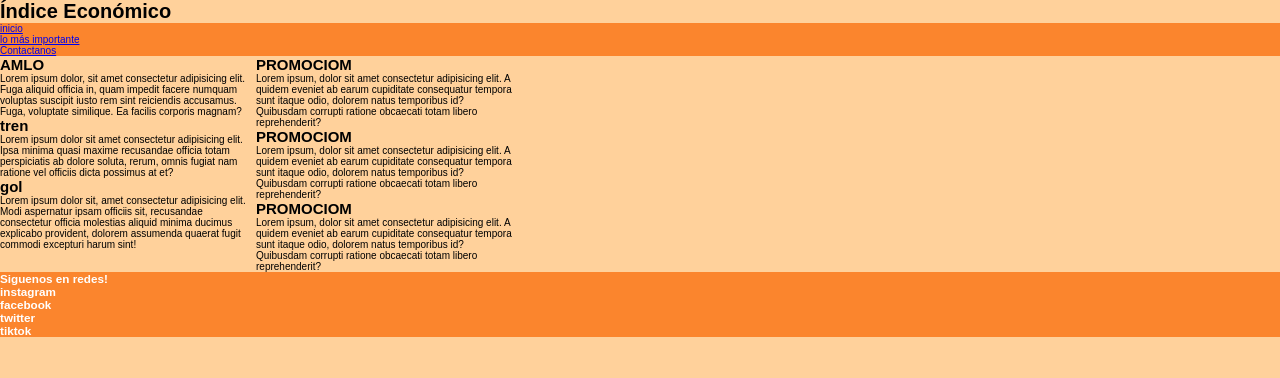
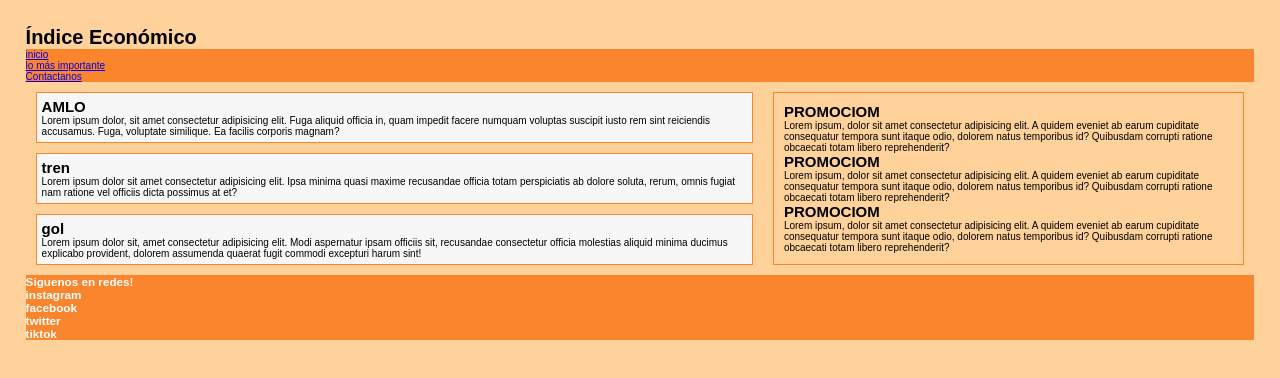
Before and after one commit to mauroAlvarado994/indice-ecoconimo, a plain HTML site: page index.html in a window 1280 px wide. Drawn offline with Linux system fonts and the light colour scheme; a web font is replaced by a local one.

Commit message:
all good la estructura bien

```diff
--- a/index.html
+++ b/index.html
@@ -24,21 +24,21 @@
                 <li id="c"><a href="#">Contactanos</a></li>
             </ul>
         </header>
-        <main>
-            <article>
+        <main class="Content">
+            <article class="Articles">
                 <h2>AMLO</h2>
                 <p>Lorem ipsum dolor, sit amet consectetur adipisicing elit. Fuga aliquid officia in, quam impedit facere numquam voluptas suscipit iusto rem sint reiciendis accusamus. Fuga, voluptate similique. Ea facilis corporis magnam?</p>
             </article>
-            <article>
+            <article class="Articles">
                 <h2>tren</h2>
                 <p>Lorem ipsum dolor sit amet consectetur adipisicing elit. Ipsa minima quasi maxime recusandae officia totam perspiciatis ab dolore soluta, rerum, omnis fugiat nam ratione vel officiis dicta possimus at et?</p>
             </article>
-            <article>
+            <article class="Articles">
                 <h2>gol</h2>
                 <p>Lorem ipsum dolor sit, amet consectetur adipisicing elit. Modi aspernatur ipsam officiis sit, recusandae consectetur officia molestias aliquid minima ducimus explicabo provident, dolorem assumenda quaerat fugit commodi excepturi harum sint!</p>
             </article>
         </main>
-        <aside>
+        <aside class="advertising">
             <article>
                 <h2>PROMOCIOM</h2>
                 <p>Lorem ipsum, dolor sit amet consectetur adipisicing elit. A quidem eveniet ab earum cupiditate consequatur tempora sunt itaque odio, dolorem natus temporibus id? Quibusdam corrupti ratione obcaecati totam libero reprehenderit?</p>
--- a/main.css
+++ b/main.css
@@ -1,12 +1,13 @@
 :root{
 /*Colors*/
---orangeeconomic: #ffd19b
+--orangeeconomic: #ffd19b;
+--varAndFooter: #fb852d;
 }
 
 *{
 box-sizing: border-box;
+padding:0;
 margin: 0;
-padding:0;
 font-family: 'Anek Devanagari', sans-serif;
 }
 
@@ -17,8 +18,11 @@ font-size:62.5%;
 /******************body *************/
 
 body{
-background-color: var(--orangeeconomic);
+    margin: 2%;
+    background-color: var(--orangeeconomic);
 }
+
+/*Header*/
 
 .Container{
     display: grid;
@@ -27,13 +31,34 @@ background-color: var(--orangeeconomic);
 
 .Container>.header {
     grid-column: 1/-1;
-    background-color: #fb852d;
-    color: #ffffff;
-}
-.Container>.Footer{
-    grid-column: 1/-1;
-    background-color: #fb852d;
+    background-color: var(--varAndFooter);
     color: #ffffff;
 }
 
-/*Header*/
+.header .buttons{
+    list-style: none;
+}
+
+.Container>.Footer{
+    grid-column: 1/-1;
+    background-color: var(--varAndFooter);
+    color: #ffffff;
+}
+
+.Container>.Content{
+    grid-column: span 3; /*span es para ver cuantas columnas ocupa en el grid*/
+}
+
+.Content .Articles{
+    margin: 10px;
+    padding: 5px;
+    border: 1px solid var(--varAndFooter);
+    background-color: #f7f7f7;
+}
+
+.Container>.advertising{
+    grid-column: span 2;
+    border: 1px solid var(--varAndFooter);
+    margin: 10px;
+    padding: 10px;
+}
```
Also changed, not shown: 1 other file.
